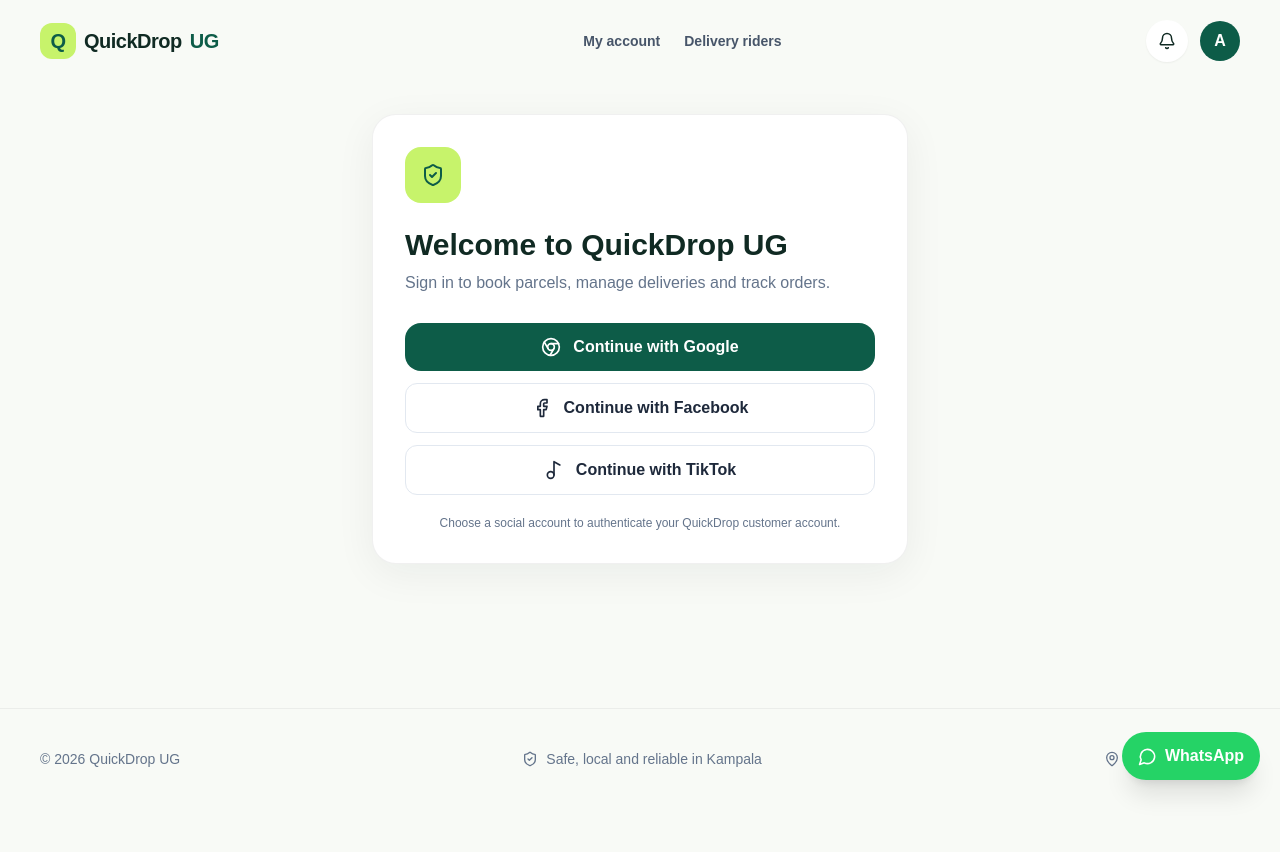
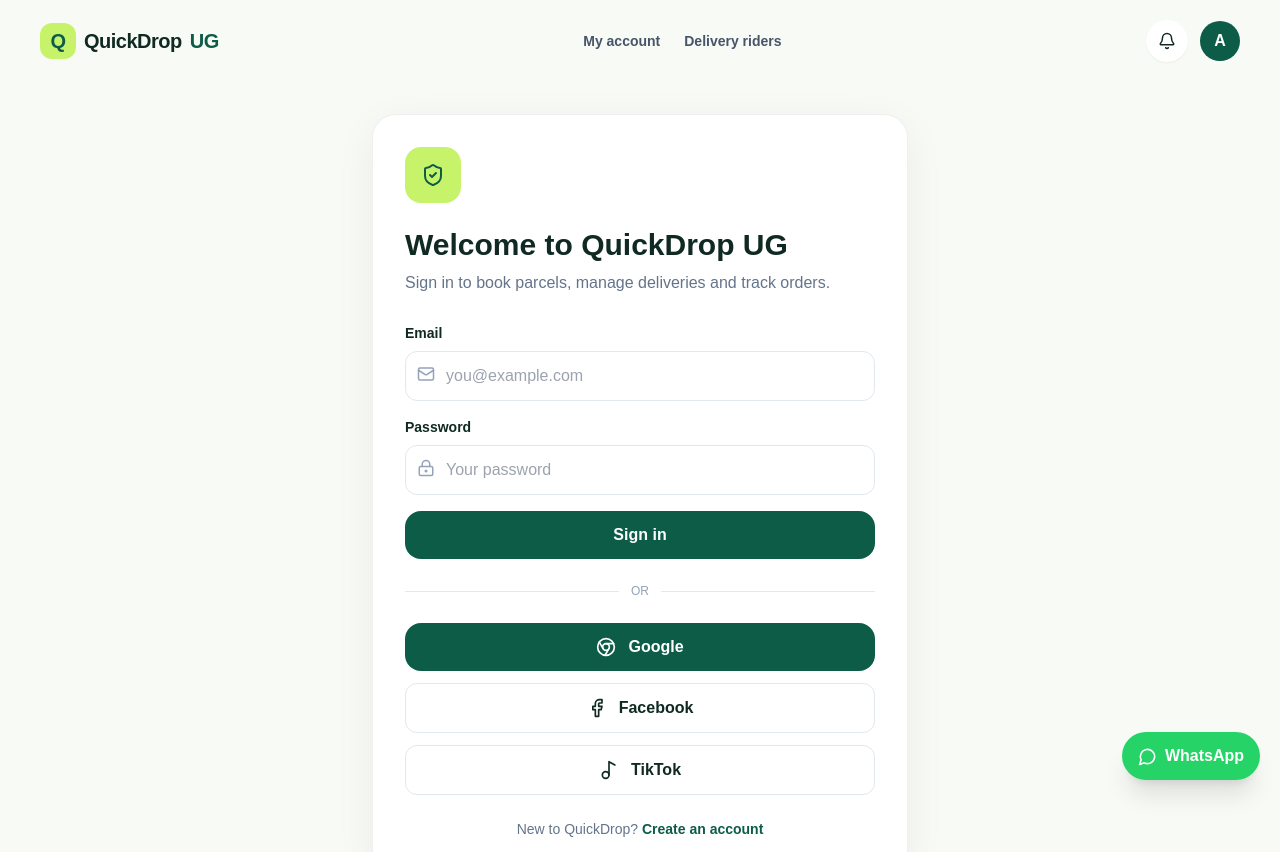
Before and after one commit to bedober/QuickDrop, a Next.js app: page /login in a window 1280 px wide. Shown: the top 852 px of the page. Before the commit the page ends 809 px from the top, so only its background shows below. Built offline with nearby package versions, Linux system fonts and the light colour scheme.

Commit message:
Add normal login and registration

```diff
--- a/app/login/page.tsx
+++ b/app/login/page.tsx
@@ -1,37 +1,15 @@
 'use client';
-
+import { FormEvent,useState } from 'react';
 import { signIn } from 'next-auth/react';
-import { Chrome, Facebook, Music2, ShieldCheck } from 'lucide-react';
-
-export default function LoginPage() {
-  const callbackUrl =
-    new URLSearchParams(typeof window !== 'undefined' ? window.location.search : '').get('next') || '/account';
-
-  return (
-    <main className="mx-auto max-w-xl px-5 pb-16 pt-8">
-      <div className="card p-6 sm:p-8">
-        <div className="grid h-14 w-14 place-items-center rounded-2xl bg-lime text-leaf">
-          <ShieldCheck />
-        </div>
-        <h1 className="mt-6 text-3xl font-black">Welcome to QuickDrop UG</h1>
-        <p className="mt-2 text-slate-500">Sign in to book parcels, manage deliveries and track orders.</p>
-
-        <div className="mt-7 grid gap-3">
-          <button onClick={() => signIn('google', { callbackUrl })} className="btn-primary flex w-full items-center justify-center gap-3">
-            <Chrome size={20} /> Continue with Google
-          </button>
-          <button onClick={() => signIn('facebook', { callbackUrl })} className="flex w-full items-center justify-center gap-3 rounded-xl border border-slate-200 bg-white px-4 py-3 font-bold text-slate-800">
-            <Facebook size={20} /> Continue with Facebook
-          </button>
-          <button onClick={() => signIn('tiktok', { callbackUrl })} className="flex w-full items-center justify-center gap-3 rounded-xl border border-slate-200 bg-white px-4 py-3 font-bold text-slate-800">
-            <Music2 size={20} /> Continue with TikTok
-          </button>
-        </div>
-
-        <p className="mt-5 text-center text-xs text-slate-500">
-          Choose a social account to authenticate your QuickDrop customer account.
-        </p>
-      </div>
-    </main>
-  );
+import Link from 'next/link';
+import {Chrome,Facebook,Music2,ShieldCheck,Mail,LockKeyhole} from 'lucide-react';
+export default function LoginPage(){
+ const [error,setError]=useState(''); const [loading,setLoading]=useState(false);
+ const callbackUrl=new URLSearchParams(typeof window!=='undefined'?window.location.search:'').get('next')||'/account';
+ async function submit(e:FormEvent<HTMLFormElement>){e.preventDefault();setError('');setLoading(true);const f=new FormData(e.currentTarget);const r=await signIn('credentials',{email:String(f.get('email')),password:String(f.get('password')),redirect:false,callbackUrl});setLoading(false);if(r?.error)setError('Invalid email or password.');else if(r?.url)window.location.href=r.url;}
+ return <main className="mx-auto max-w-xl px-5 pb-16 pt-8"><div className="card p-6 sm:p-8"><div className="grid h-14 w-14 place-items-center rounded-2xl bg-lime text-leaf"><ShieldCheck/></div><h1 className="mt-6 text-3xl font-black">Welcome to QuickDrop UG</h1><p className="mt-2 text-slate-500">Sign in to book parcels, manage deliveries and track orders.</p>
+ <form onSubmit={submit} className="mt-7 space-y-4"><label className="block"><span className="mb-2 block text-sm font-bold">Email</span><div className="relative"><Mail className="absolute left-3 top-3.5 text-slate-400" size={18}/><input name="email" type="email" required className="w-full rounded-xl border border-slate-200 py-3 pl-10 pr-3" placeholder="you@example.com"/></div></label><label className="block"><span className="mb-2 block text-sm font-bold">Password</span><div className="relative"><LockKeyhole className="absolute left-3 top-3.5 text-slate-400" size={18}/><input name="password" type="password" required minLength={6} className="w-full rounded-xl border border-slate-200 py-3 pl-10 pr-3" placeholder="Your password"/></div></label>{error&&<p className="rounded-xl bg-red-50 px-4 py-3 text-sm font-semibold text-red-600">{error}</p>}<button disabled={loading} className="btn-primary w-full">{loading?'Signing in…':'Sign in'}</button></form>
+ <div className="my-6 flex items-center gap-3 text-xs text-slate-400"><span className="h-px flex-1 bg-slate-200"/><span>OR</span><span className="h-px flex-1 bg-slate-200"/></div>
+ <div className="grid gap-3"><button onClick={()=>signIn('google',{callbackUrl})} className="btn-primary flex w-full items-center justify-center gap-3"><Chrome size={20}/> Google</button><button onClick={()=>signIn('facebook',{callbackUrl})} className="flex w-full items-center justify-center gap-3 rounded-xl border border-slate-200 bg-white px-4 py-3 font-bold"><Facebook size={20}/> Facebook</button><button onClick={()=>signIn('tiktok',{callbackUrl})} className="flex w-full items-center justify-center gap-3 rounded-xl border border-slate-200 bg-white px-4 py-3 font-bold"><Music2 size={20}/> TikTok</button></div>
+ <p className="mt-6 text-center text-sm text-slate-500">New to QuickDrop? <Link href="/signup" className="font-black text-leaf">Create an account</Link></p></div></main>;
 }
```
